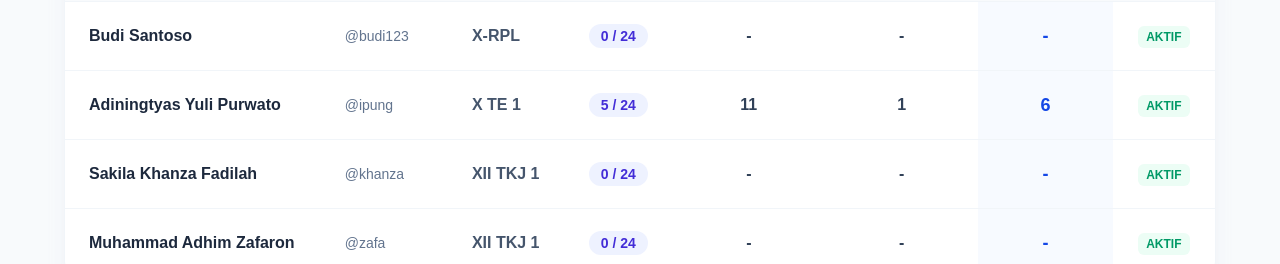
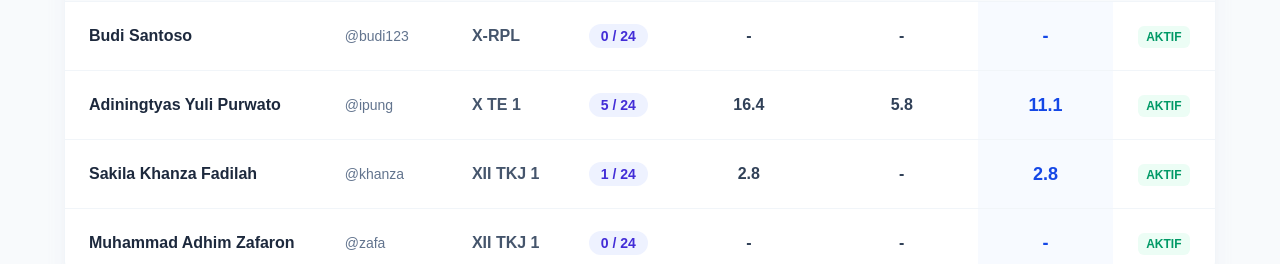
Before and after one commit to kajurtkjsmkbp-hub/tka-server, a Next.js app: page /dashboard/guru/raport in a window 1280 px wide. Shown: the part 234-498 px from the top of the page. Built offline with nearby package versions, Linux system fonts and the light colour scheme.

Commit message:
fix: sync teacher dashboard average calculation with student raport logic

```diff
--- a/data/db.json
+++ b/data/db.json
@@ -43,6 +43,13 @@
       "kelas": "XII TKJ 1",
       "jurusan": "Teknik Komputer dan Jaringan",
       "role": "siswa"
+    },
+    {
+      "id": "1790079097797",
+      "fullName": "Adiningtyas Yuli Purwanto,S.Kom",
+      "username": "admin",
+      "password": "admin",
+      "role": "guru"
     }
   ]
 }
--- a/data/scores.json
+++ b/data/scores.json
@@ -438,5 +438,53 @@
     "materiId": "s1-p4-lab-chal5",
     "score": 10,
     "timestamp": "2026-09-22T09:41:02.926Z"
+  },
+  {
+    "username": "khanza",
+    "fullName": "Sakila Khanza Fadilah",
+    "kelas": "XII TKJ 1",
+    "materiId": "s1-p1-lab-chal1",
+    "score": 10,
+    "timestamp": "2026-09-22T14:31:49.481Z"
+  },
+  {
+    "username": "khanza",
+    "fullName": "Sakila Khanza Fadilah",
+    "kelas": "XII TKJ 1",
+    "materiId": "s1-p1-lab-chal2",
+    "score": 10,
+    "timestamp": "2026-09-22T14:31:56.789Z"
+  },
+  {
+    "username": "khanza",
+    "fullName": "Sakila Khanza Fadilah",
+    "kelas": "XII TKJ 1",
+    "materiId": "s1-p1-lab-chal3",
+    "score": 10,
+    "timestamp": "2026-09-22T14:32:03.199Z"
+  },
+  {
+    "username": "khanza",
+    "fullName": "Sakila Khanza Fadilah",
+    "kelas": "XII TKJ 1",
+    "materiId": "s1-p1-lab-chal4",
+    "score": 10,
+    "timestamp": "2026-09-22T14:32:08.463Z"
+  },
+  {
+    "username": "khanza",
+    "fullName": "Sakila Khanza Fadilah",
+    "kelas": "XII TKJ 1",
+    "materiId": "s1-p1-lab-chal5",
+    "score": 10,
+    "timestamp": "2026-09-22T14:32:13.903Z"
+  },
+  {
+    "username": "khanza",
+    "fullName": "Sakila Khanza Fadilah",
+    "kelas": "XII TKJ 1",
+    "materiId": "s1-p1",
+    "score": 0,
+    "timestamp": "2026-09-22T14:32:45.906Z"
   }
 ]
--- a/src/app/dashboard/guru/page.tsx
+++ b/src/app/dashboard/guru/page.tsx
@@ -60,15 +60,27 @@ function getStudentsData() {
       }
     }
 
-    // Average for S1 latihan only
-    const s1Latihans = [];
-    const s2Latihans = [];
-    for (let p = 1; p <= 12; p++) {
-      if (moduleScores[`s1-p${p}`].latihan !== null) s1Latihans.push(moduleScores[`s1-p${p}`].latihan!);
-      if (moduleScores[`s2-p${p}`].latihan !== null) s2Latihans.push(moduleScores[`s2-p${p}`].latihan!);
-    }
-    const avgS1 = s1Latihans.length > 0 ? Math.round(s1Latihans.reduce((a, b) => a + b, 0) / s1Latihans.length) : 0;
-    const avgS2 = s2Latihans.length > 0 ? Math.round(s2Latihans.reduce((a, b) => a + b, 0) / s2Latihans.length) : 0;
+    const calculateSemesterGrade = (semester: number) => {
+      let totalLatihan = 0;
+      let sumMaxLatihan = 12 * 100;
+      let totalLab = 0;
+      let sumMaxLab = 0;
+
+      for (let p = 1; p <= 12; p++) {
+        const key = `s${semester}-p${p}`;
+        totalLatihan += moduleScores[key].latihan || 0;
+        totalLab += moduleScores[key].lab || 0;
+        const labDef = (labData as any)[key];
+        sumMaxLab += labDef && labDef.challenges ? labDef.challenges.reduce((sum: number, c: any) => sum + (c.poin || 0), 0) : 0;
+      }
+
+      const avgLatihan = sumMaxLatihan > 0 ? (totalLatihan / sumMaxLatihan) * 100 : 0;
+      const avgLab = sumMaxLab > 0 ? (totalLab / sumMaxLab) * 100 : 0;
+      return Number(((avgLatihan + avgLab) / 2).toFixed(1));
+    };
+
+    const avgS1 = calculateSemesterGrade(1);
+    const avgS2 = calculateSemesterGrade(2);
 
     return {
       id: student.id || student.username,
--- a/src/app/dashboard/guru/raport/page.tsx
+++ b/src/app/dashboard/guru/raport/page.tsx
@@ -39,14 +39,40 @@ function getStudentsData() {
       }
     }
 
-    const s1Latihans = studentScores.filter((s: any) => s.materiId.startsWith('s1-p') && !s.materiId.includes('-lab-chal'));
-    const s2Latihans = studentScores.filter((s: any) => s.materiId.startsWith('s2-p') && !s.materiId.includes('-lab-chal'));
+    const calculateSemesterGrade = (semester: number) => {
+      let totalLatihan = 0;
+      let sumMaxLatihan = 12 * 100;
+      let totalLab = 0;
+      let sumMaxLab = 0;
 
-    const avgS1 = s1Latihans.length > 0 ? Math.round(s1Latihans.reduce((a, b) => a + b.score, 0) / s1Latihans.length) : 0;
-    const avgS2 = s2Latihans.length > 0 ? Math.round(s2Latihans.reduce((a, b) => a + b.score, 0) / s2Latihans.length) : 0;
+      for (let p = 1; p <= 12; p++) {
+        const key = `s${semester}-p${p}`;
+        const latihanEntry = studentScores.find((s: any) => s.materiId === key);
+        const labChallenges = studentScores.filter((s: any) => s.materiId.startsWith(key + '-lab-chal'));
 
-    let overallAvg = 0;
-    if (avgS1 > 0 && avgS2 > 0) overallAvg = Math.round((avgS1 + avgS2) / 2);
+        totalLatihan += latihanEntry ? latihanEntry.score : 0;
+
+        // Sum lab scores
+        const doneChalIds = new Set();
+        labChallenges.forEach(c => {
+          totalLab += c.score;
+          doneChalIds.add(c.materiId);
+        });
+
+        const labDef = (labData as any)[key];
+        sumMaxLab += labDef && labDef.challenges ? labDef.challenges.reduce((sum: number, c: any) => sum + (c.poin || 0), 0) : 0;
+      }
+
+      const avgLatihan = sumMaxLatihan > 0 ? (totalLatihan / sumMaxLatihan) * 100 : 0;
+      const avgLab = sumMaxLab > 0 ? (totalLab / sumMaxLab) * 100 : 0;
+      return Number(((avgLatihan + avgLab) / 2).toFixed(1));
+    };
+
+    const avgS1 = calculateSemesterGrade(1);
+    const avgS2 = calculateSemesterGrade(2);
+
+    let overallAvg: number = 0;
+    if (avgS1 > 0 && avgS2 > 0) overallAvg = Number(((avgS1 + avgS2) / 2).toFixed(1));
     else if (avgS1 > 0) overallAvg = avgS1;
     else if (avgS2 > 0) overallAvg = avgS2;
 
```
